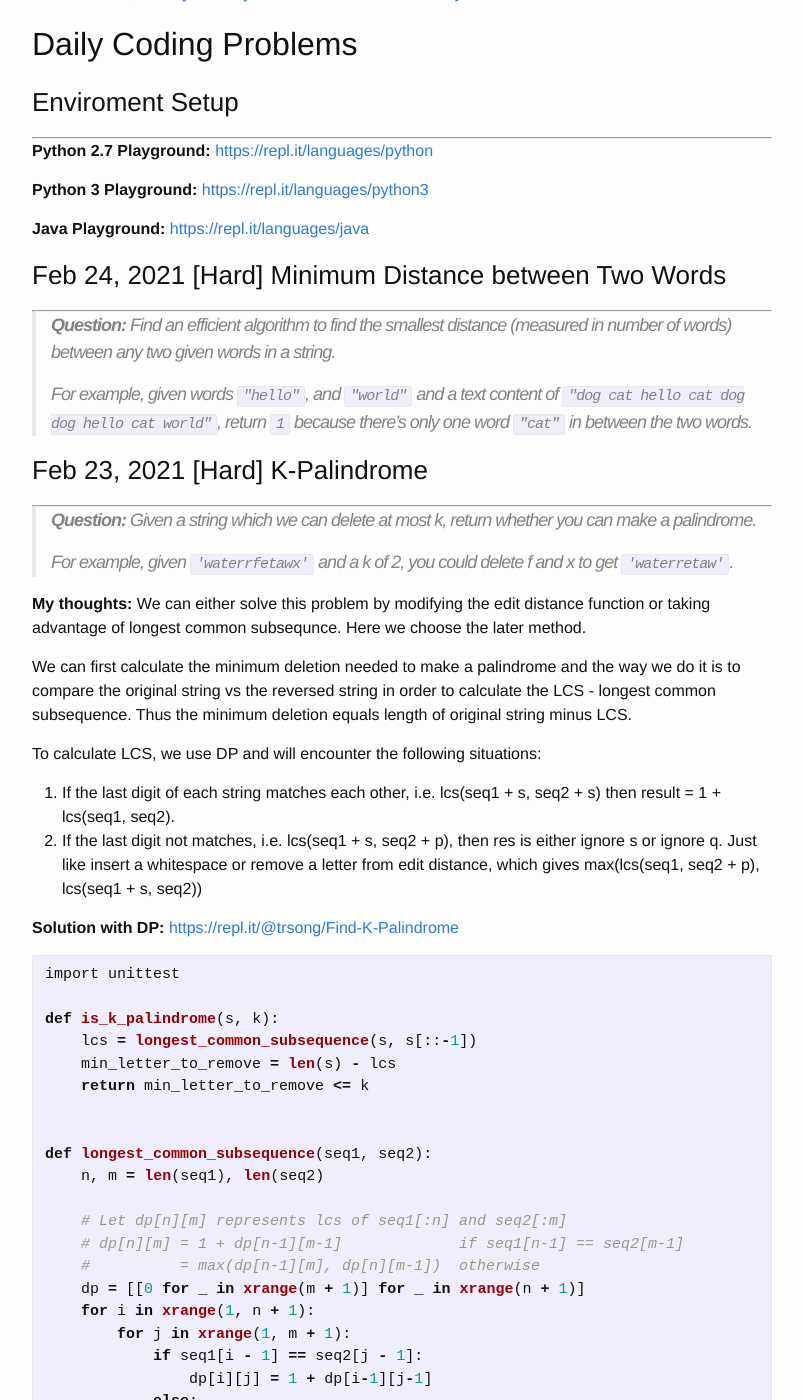
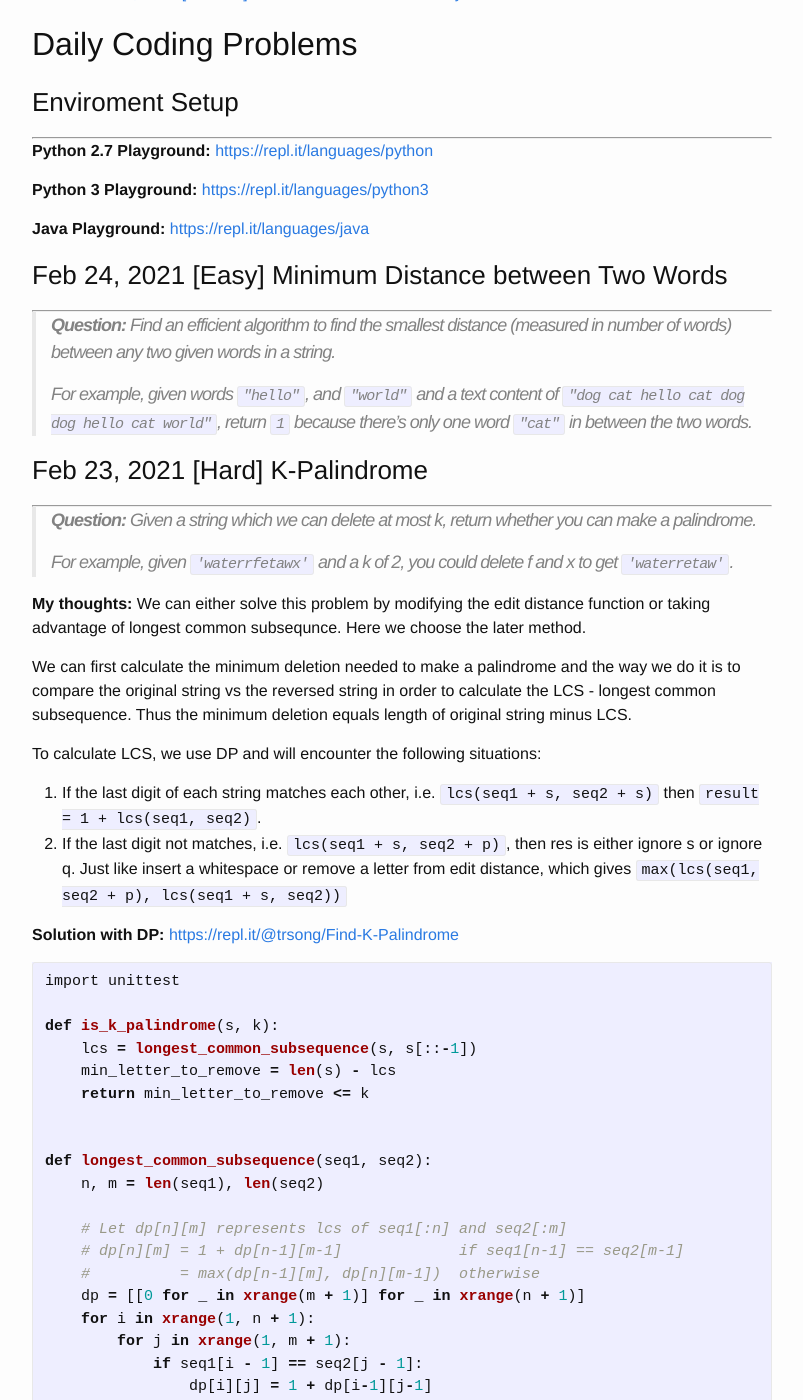
Before and after one commit to trsong/trsong.github.io, a Jekyll site: the page built from _posts/2021-02-01-DailyQuestionsFeb.md, in a window 1280 px wide and 1400 px high, scrolled down 819 px. Shown: the whole window, without its empty margins (238-1041 px from the left). Built offline with Jekyll 4.4.1, drawn with Linux system fonts in a browser that asks for light colours; some of the changed text lies outside the part shown.

Commit message:
Fix problem difficulty in previous question and also fix style of previous question

```diff
--- a/_posts/2021-02-01-DailyQuestionsFeb.md
+++ b/_posts/2021-02-01-DailyQuestionsFeb.md
@@ -19,7 +19,7 @@ categories: Python/Java
 **Java Playground:** [https://repl.it/languages/java](https://repl.it/languages/java)
 
 
-### Feb 24, 2021 \[Hard\] Minimum Distance between Two Words
+### Feb 24, 2021 \[Easy\] Minimum Distance between Two Words
 ---
 > **Question:** Find an efficient algorithm to find the smallest distance (measured in number of words) between any two given words in a string.
 >
@@ -37,8 +37,8 @@ categories: Python/Java
 We can first calculate the minimum deletion needed to make a palindrome and the way we do it is to compare the original string vs the reversed string in order to calculate the LCS - longest common subsequence. Thus the minimum deletion equals length of original string minus LCS.
 
 To calculate LCS, we use DP and will encounter the following situations:
-1. If the last digit of each string matches each other, i.e. lcs(seq1 + s, seq2 + s) then result = 1 + lcs(seq1, seq2).
-2. If the last digit not matches, i.e. lcs(seq1 + s, seq2 + p), then res is either ignore s or ignore q. Just like insert a whitespace or remove a letter from edit distance, which gives max(lcs(seq1, seq2 + p), lcs(seq1 + s, seq2))
+1. If the last digit of each string matches each other, i.e. `lcs(seq1 + s, seq2 + s)` then `result = 1 + lcs(seq1, seq2)`.
+2. If the last digit not matches, i.e. `lcs(seq1 + s, seq2 + p)`, then res is either ignore s or ignore q. Just like insert a whitespace or remove a letter from edit distance, which gives `max(lcs(seq1, seq2 + p), lcs(seq1 + s, seq2))`
 
 
 **Solution with DP:** [https://repl.it/@trsong/Find-K-Palindrome](https://repl.it/@trsong/Find-K-Palindrome)
```
